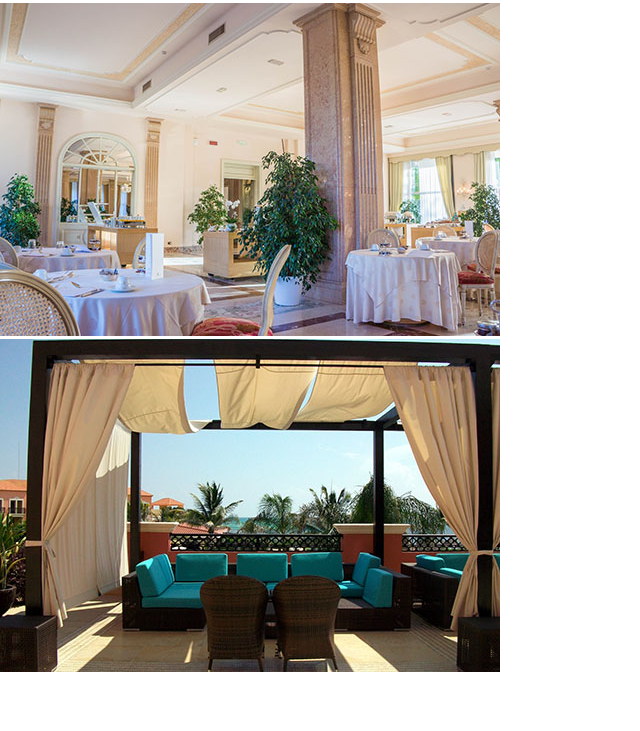
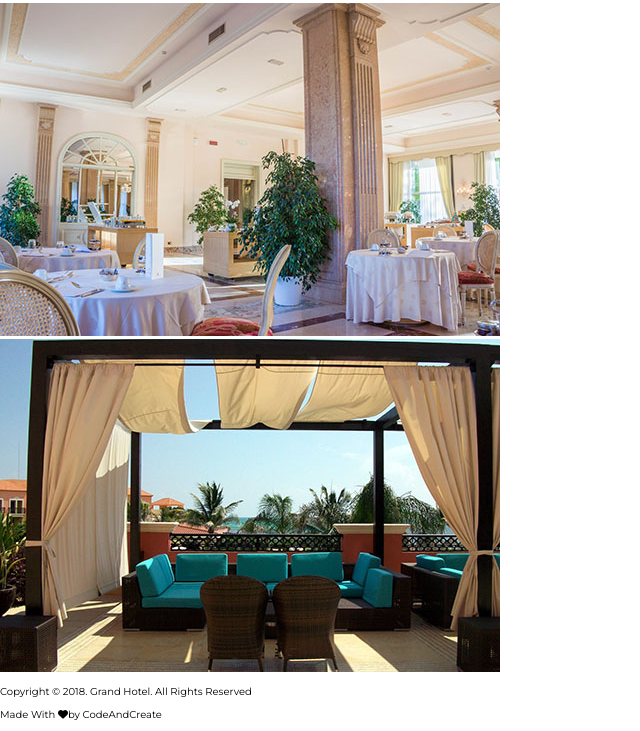
Before and after one commit to kratis9/grand-hotel, a plain HTML site: page index.html in a window 1280 px wide. Shown: the part 5232-5963 px from the top of the page, without its empty margins (0-640 px from the left). Before the commit the page ends 5907 px from the top, so only its background shows below. Drawn offline with Linux system fonts and the light colour scheme.

Commit message:
html creator part

```diff
--- a/index.html
+++ b/index.html
@@ -350,7 +350,17 @@
         </div>
       </div>
 
+      <div class="creator-part">
+        <div class="copyright-text">
+          <p>Copyright &copy; 2018. Grand Hotel. All Rights Reserved</p>
+        </div>
 
+        <div class="text-right">
+          <p>
+            Made With <i class="fas fa-heart"></i>by <span>CodeAndCreate</span>
+          </p>
+        </div>
+      </div>
     </footer>
     <!-- end of footer -->
   </body>
```
